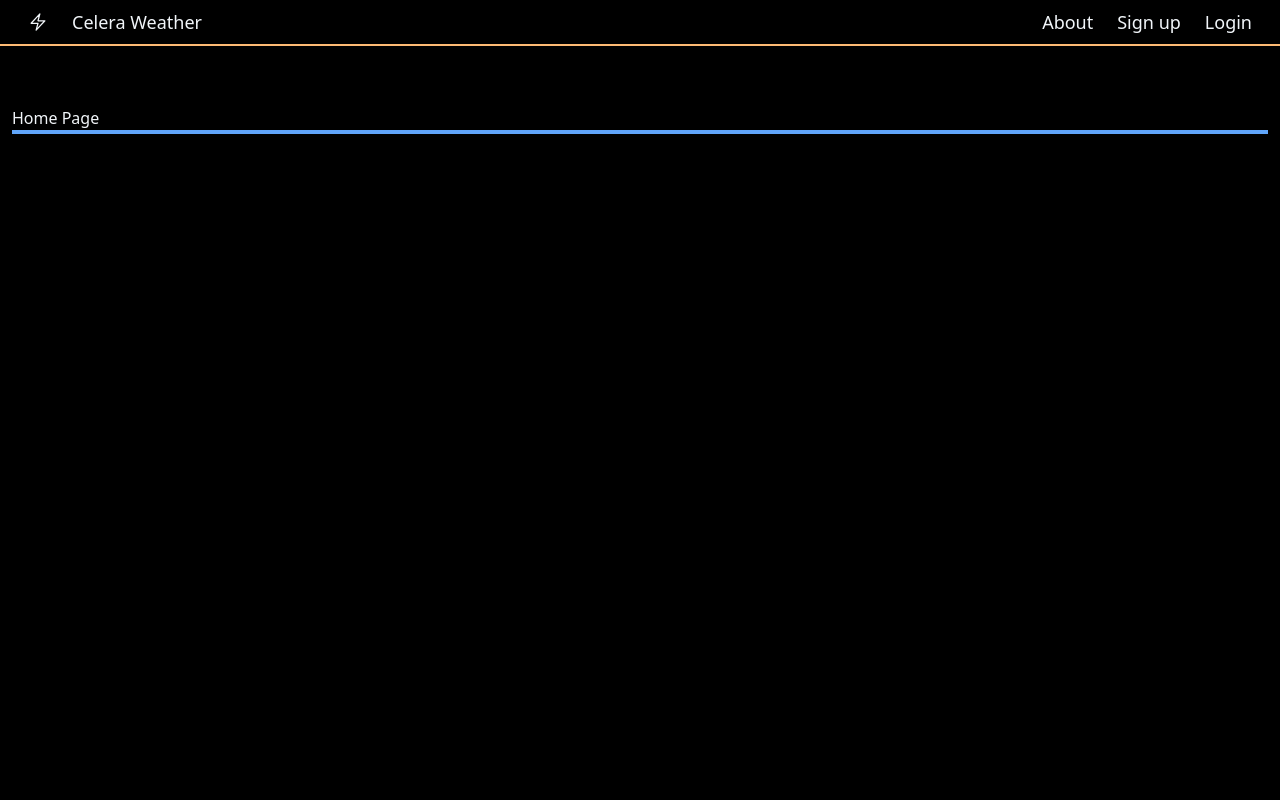
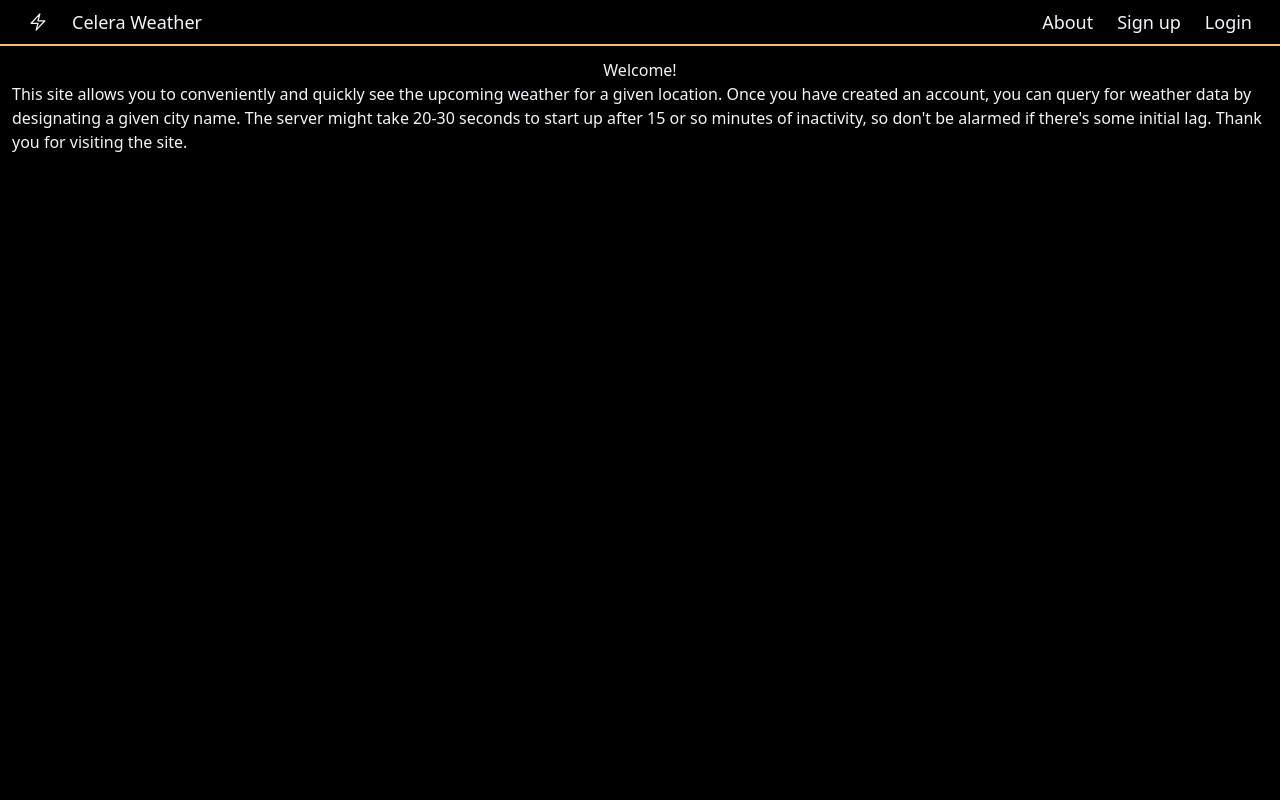
Before and after one commit to dlindqu3/weather-frontend, a React (Create React App) app: page / in a window 1280 px wide. Shown: the top 800 px of the page. Built offline with nearby package versions, Linux system fonts and the light colour scheme.

Commit message:
added text to various pages

```diff
--- a/src/pages/About.js
+++ b/src/pages/About.js
@@ -3,7 +3,8 @@ import React from 'react'
 function About() {
   return (
     <div>
-      <p>About Page</p>
+      <h3 className="flex justify-center">About</h3>
+      <p>This site was created as a personal project by Dwight Lindquist. The main tools used include MongoDB, Express, React, Node, Axios, JWT tokens, and bcrypt. Feel free to connect on GitHub or LinkedIn in the links below. Cheers.</p>
     </div>
   )
 }
--- a/src/pages/Home.js
+++ b/src/pages/Home.js
@@ -11,9 +11,8 @@ function Home() {
 
   return (
     <div>
-      <br />
-      <br />
-      <p className="border-b-4 border-blue-400">Home Page</p>
+      <h3 className="flex justify-center">Welcome!</h3>
+      <p>This site allows you to conveniently and quickly see the upcoming weather for a given location. Once you have created an account, you can query for weather data by designating a given city name. The server might take 20-30 seconds to start up after 15 or so minutes of inactivity, so don't be alarmed if there's some initial lag. Thank you for visiting the site.</p>
     </div>
   )
 }
--- a/src/pages/WeatherCharts.js
+++ b/src/pages/WeatherCharts.js
@@ -98,8 +98,7 @@ function WeatherCharts() {
 
   return (
     <div>
-      <p>Weather Charts here</p>
-      <p>This will display the weather for the next five days.</p>
+      {!hasInput && <p>This page will display the weather for the next five days for a given location.</p>}
 
       {!hasInput && (
         <form onSubmit={handleLocationsSubmit}>
```
